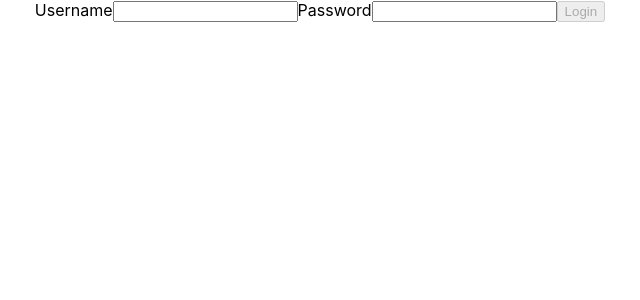
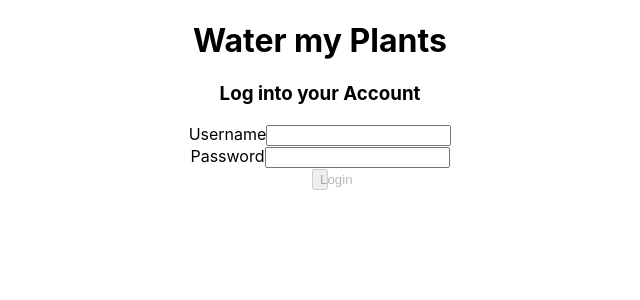
Before and after one commit to NOT-Nathan/Front-End, a React (Create React App) app in the folder front-end/: page / in a window 1280 px wide. Shown: the top 300 px of the page, without its empty margins (320-960 px from the left). Built offline with nearby package versions, Linux system fonts and the light colour scheme.

Commit message:
Added styled components and a new link button

```diff
--- a/front-end/package.json
+++ b/front-end/package.json
@@ -11,6 +11,7 @@
     "react-dom": "^17.0.2",
     "react-router-dom": "^5.2.0",
     "react-scripts": "4.0.3",
+    "styled-components": "^5.2.1",
     "web-vitals": "^1.1.1",
     "yup": "^0.32.9"
   },
--- a/front-end/src/components/Login.js
+++ b/front-end/src/components/Login.js
@@ -1,7 +1,9 @@
 import React, { useEffect, useState } from 'react';
+import { Link } from 'react-router-dom';
 import * as yup from 'yup';
 import { loginSchema } from '../validation/loginSchema';
 import axios from 'axios';
+import styled from 'styled-components';
 
 const initialFormValues = {
     username: '',
@@ -59,10 +61,14 @@ function Login() {
         }, [formValues])
 
     return(
+      <Styled>
         <div>
-            <form onSubmit={onSubmit}>
-            <div>{formErrors.username}</div>
-            <div>{formErrors.password}</div>
+          <h1>Water my Plants</h1>
+          <div>
+          <h3>Log into your Account</h3>
+            <form onSubmit={onSubmit} className='form'>
+              <div>{formErrors.username}</div>
+              <div>{formErrors.password}</div>
                 <label>Username
                     <input
                     onChange={onChange}
@@ -79,10 +85,29 @@ function Login() {
                         value={formValues.password}
                     />
                 </label>
+              <Link>
                 <button disabled={disabled}>Login</button>
+              </Link>
             </form>
+          </div>
         </div>
+      </Styled>
     )
 }
 
 export default Login
+
+const Styled = styled.div`
+
+& .form {
+  display: flex;
+  flex-direction: column;
+  justify-content: center;
+  align-items: center;
+
+}
+
+button{
+  width: 30%;
+}
+`
--- a/front-end/src/components/Register.js
+++ b/front-end/src/components/Register.js
@@ -3,6 +3,7 @@ import { Link } from 'react-router-dom';
 import * as yup from 'yup';
 import { registerSchema } from '../validation/registerSchema';
 import axios from 'axios';
+import styled from 'styled-components';
 
 const initialFormValues = {
     username: '',
@@ -62,8 +63,12 @@ function Register() {
         }, [formValues])
 
     return(
+      <Styled>
         <div>
-            <form onSubmit={onSubmit}>
+          <h1>Water my Plants</h1>
+          <div>
+          <h3>Fill out this form to create your account.</h3>
+            <form onSubmit={onSubmit} className='form'>
             <div>{formErrors.username}</div>
             <div>{formErrors.password}</div>
             <div>{formErrors.phoneNumber}</div>
@@ -95,8 +100,24 @@ function Register() {
                 <button disabled={disabled}>Register</button>
                 </Link>
             </form>
+            </div>
         </div>
+      </Styled>
     )
 }
 
 export default Register
+
+const Styled = styled.div`
+
+& .form {
+  display: flex;
+  flex-direction: column;
+  justify-content: center;
+  align-items: center;
+
+}
+
+
+
+`
--- /dev/null
+++ b/front-end/src/theme.js
@@ -0,0 +1,3 @@
+export default {
+    primaryColor: "#cccccc",
+}
```
Also changed, not shown: front-end/src/index.js (+6 -5 lines), 1 other file (tests, documents, lock files or other folders).
